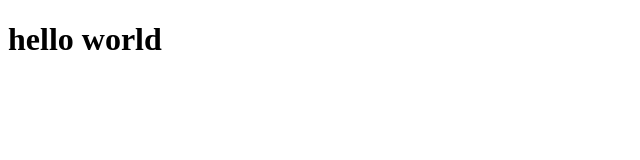
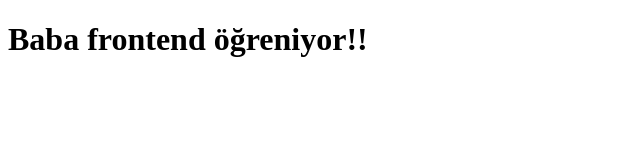
Before and after one commit to HuseyinKanat/html-studying, a plain HTML site: page site/index.html in a window 1280 px wide. Shown: the whole page, without its empty margins (0-640 px from the left). Drawn offline with Linux system fonts and the light colour scheme.

Commit message:
updated.

```diff
--- a/site/index.html
+++ b/site/index.html
@@ -6,6 +6,6 @@
 	<title>Baba frontend öğreniyor!!</title>
 </head>
 <body>
-<h1> hello world</h1>
+<h1> Baba frontend öğreniyor!!</h1>
 </body>
 </html>
```
